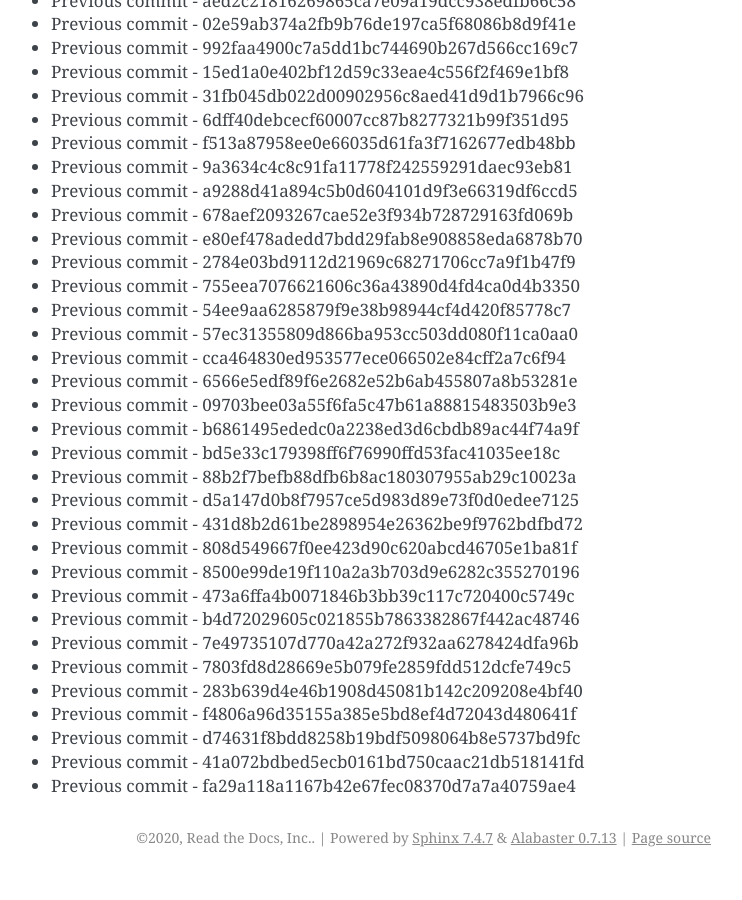
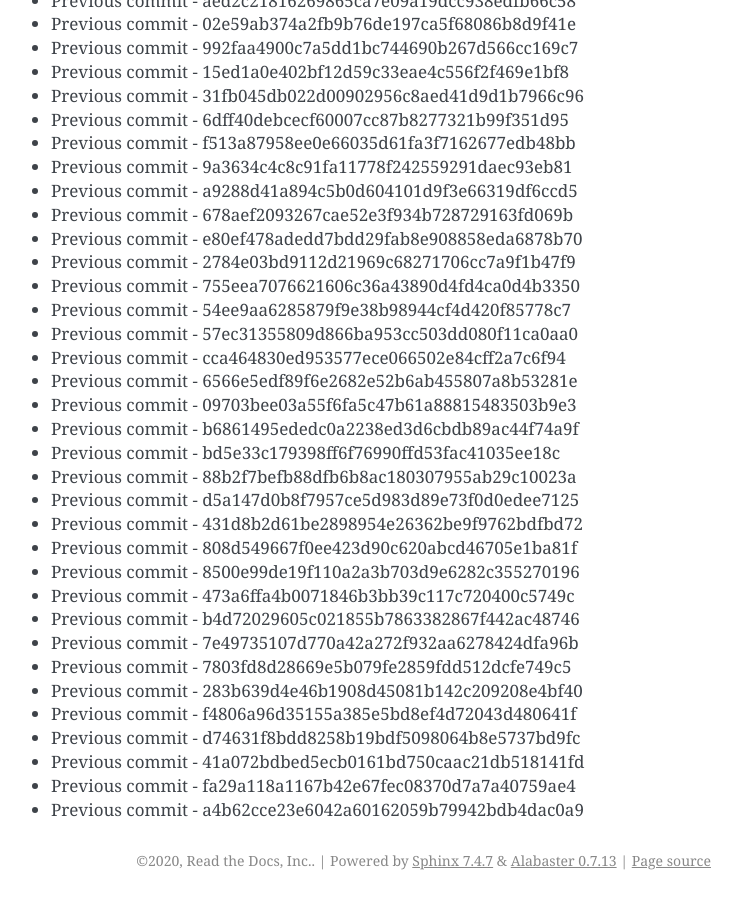
Before and after one commit to readthedocs/rtd-git-stresstest, a Sphinx documentation site: the page built from docs/updates.rst, in a window 1280 px wide and 900 px high, scrolled down 4867 px. Shown: the whole window, without its empty margins (399-1141 px from the left). Built offline with Sphinx 7.4.7, drawn with Linux system fonts in a browser that asks for light colours; before the commit the page ends 5744 px from its top, so only the background shows below that.

Commit message:
Generating commit from previous: a4b62cce23e6042a60162059b79942bdb4dac0a9

```diff
--- a/docs/updates.rst
+++ b/docs/updates.rst
@@ -236,3 +236,4 @@ It can be tested for any performance characteristics.
 * Previous commit - d74631f8bdd8258b19bdf5098064b8e5737bd9fc
 * Previous commit - 41a072bdbed5ecb0161bd750caac21db518141fd
 * Previous commit - fa29a118a1167b42e67fec08370d7a7a40759ae4
+* Previous commit - a4b62cce23e6042a60162059b79942bdb4dac0a9
```
